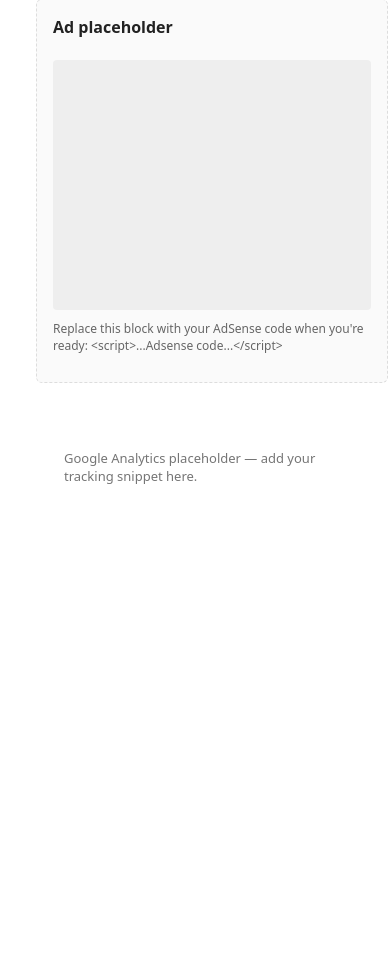
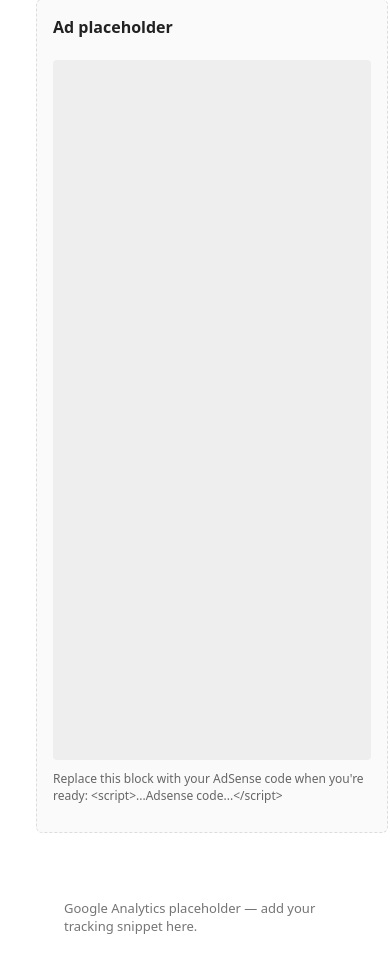
Before and after one commit to terence/subs, a PHP site: page / in a window 390 px wide. Shown: the part 587-1542 px from the top of the page. Before the commit the page ends 1071 px from the top, so only its background shows below. Run offline with PHP 8.4, Linux system fonts and the light colour scheme.

Commit message:
ad size to 600

```diff
--- a/assets/style.css
+++ b/assets/style.css
@@ -34,7 +34,7 @@ a.button{background:var(--accent);color:white;padding:8px 10px;border-radius:5px
 
 /* Make ad a bit smaller on narrow screens so layout isn't broken */
 @media (max-width:600px){
-  .ad-box{height:250px;max-width:100%}
+  .ad-box{height:700px;max-width:100%}
   .aside{width:100%}
   .row{flex-direction:column}
 }
```
